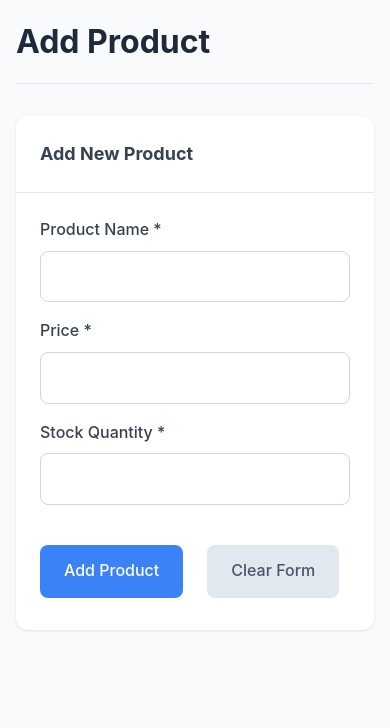
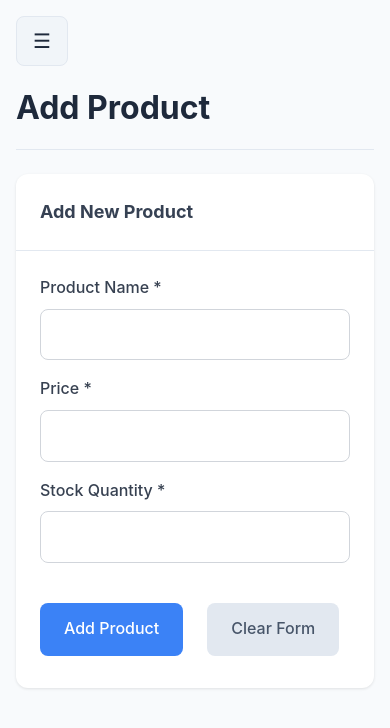
Before and after one commit to Randima528/Growventory, a React (Vite) app in the folder Growventory-Frontend/: page /add-product in a window 390 px wide. Shown: the top 728 px of the page. Built offline with nearby package versions, Linux system fonts and the light colour scheme.

Commit message:
Implement responsive design and sidebar toggle functionality in ProductForm component

```diff
--- a/Growventory-Frontend/src/components/ProductForm.jsx
+++ b/Growventory-Frontend/src/components/ProductForm.jsx
@@ -4,7 +4,61 @@ import Sidebar from "./Sidebar";
 import { useNavigate } from "react-router-dom";
 import api from "../../services/api";
 
+// Responsive CSS & Sidebar Toggle Logic
+const addProductResponsiveStyles = `
+  @media (max-width: 768px) {
+    .app-layout {
+      display: flex !important;
+      flex-direction: column !important;
+    }
+
+    .sidebar-wrapper {
+      display: none;
+      width: 100% !important;
+    }
+
+    .sidebar-wrapper.active {
+      display: block !important;
+    }
+
+    .hamburger-btn {
+      display: flex !important;
+      background: #f1f5f9;
+      border: 1px solid #e2e8f0;
+      border-radius: 8px;
+      padding: 0.5rem 1rem;
+      cursor: pointer;
+      font-size: 1.25rem;
+      align-items: center;
+      justify-content: center;
+      gap: 0.25rem;
+    }
+
+    .page-header {
+      flex-direction: column !important;
+      align-items: flex-start !important;
+      gap: 1rem !important;
+    }
+
+    .main-content {
+      padding: 1rem !important;
+    }
+  }
+`;
+
+if (typeof document !== 'undefined' && !document.getElementById('addproduct-responsive-style')) {
+  const style = document.createElement('style');
+  style.id = 'addproduct-responsive-style';
+  style.innerHTML = addProductResponsiveStyles;
+  document.head.appendChild(style);
+}
+
+
 const ProductForm = () => {
+
+  const [sidebarOpen, setSidebarOpen] = useState(false);
+  const toggleSidebar = () => setSidebarOpen(!sidebarOpen);
+
   const navigate = useNavigate();
   const [product, setProduct] = useState({
     name: "",
@@ -34,11 +88,36 @@ const ProductForm = () => {
 
   return (
     <div className="app-layout">
-      <Sidebar activeItem="addProduct" />
+      <Sidebar
+  activeItem="addProduct"
+  className={`sidebar-wrapper ${sidebarOpen ? "active" : ""}`}
+/>
+
       <div className="main-content">
-        <div className="page-header">
-          <h1 className="page-title">Add Product</h1>
-        </div>
+
+        <div
+  className="page-header"
+  style={{
+    display: "flex",
+    justifyContent: "space-between",
+    alignItems: "center",
+    marginBottom: "1.5rem",
+    borderBottom: "1px solid #e2e8f0",
+    paddingBottom: "1rem",
+  }}
+>
+  <button
+    className="hamburger-btn"
+    onClick={toggleSidebar}
+    style={{ display: "none" }}
+  >
+    ☰
+  </button>
+  <h1 className="page-title" style={{ fontSize: "2rem", fontWeight: "700" }}>
+    Add Product
+  </h1>
+</div>
+
         <div className="card">
           <div className="card-header">
             <h2 className="text-lg  text-gray-700 font-bold">
```
